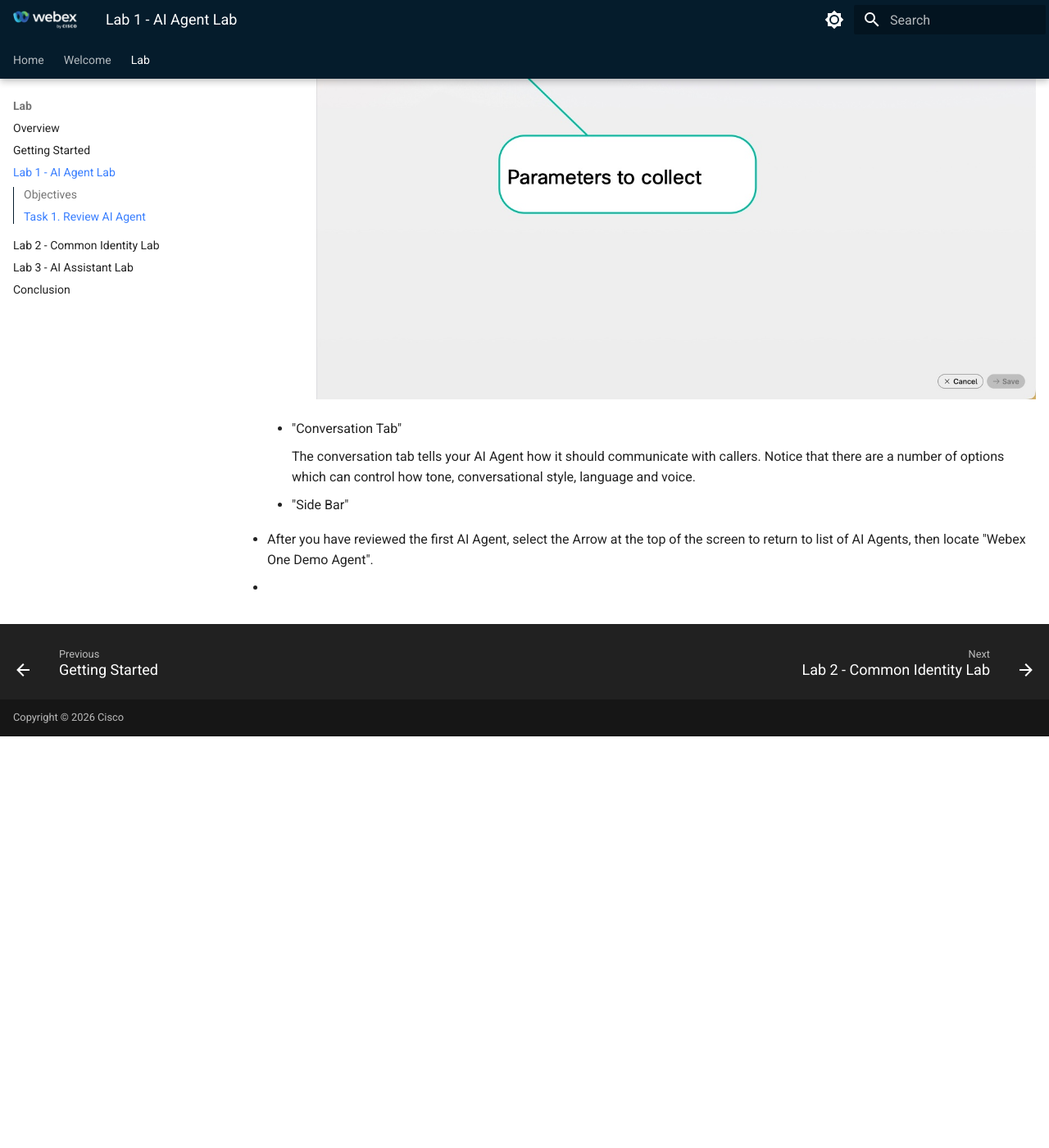
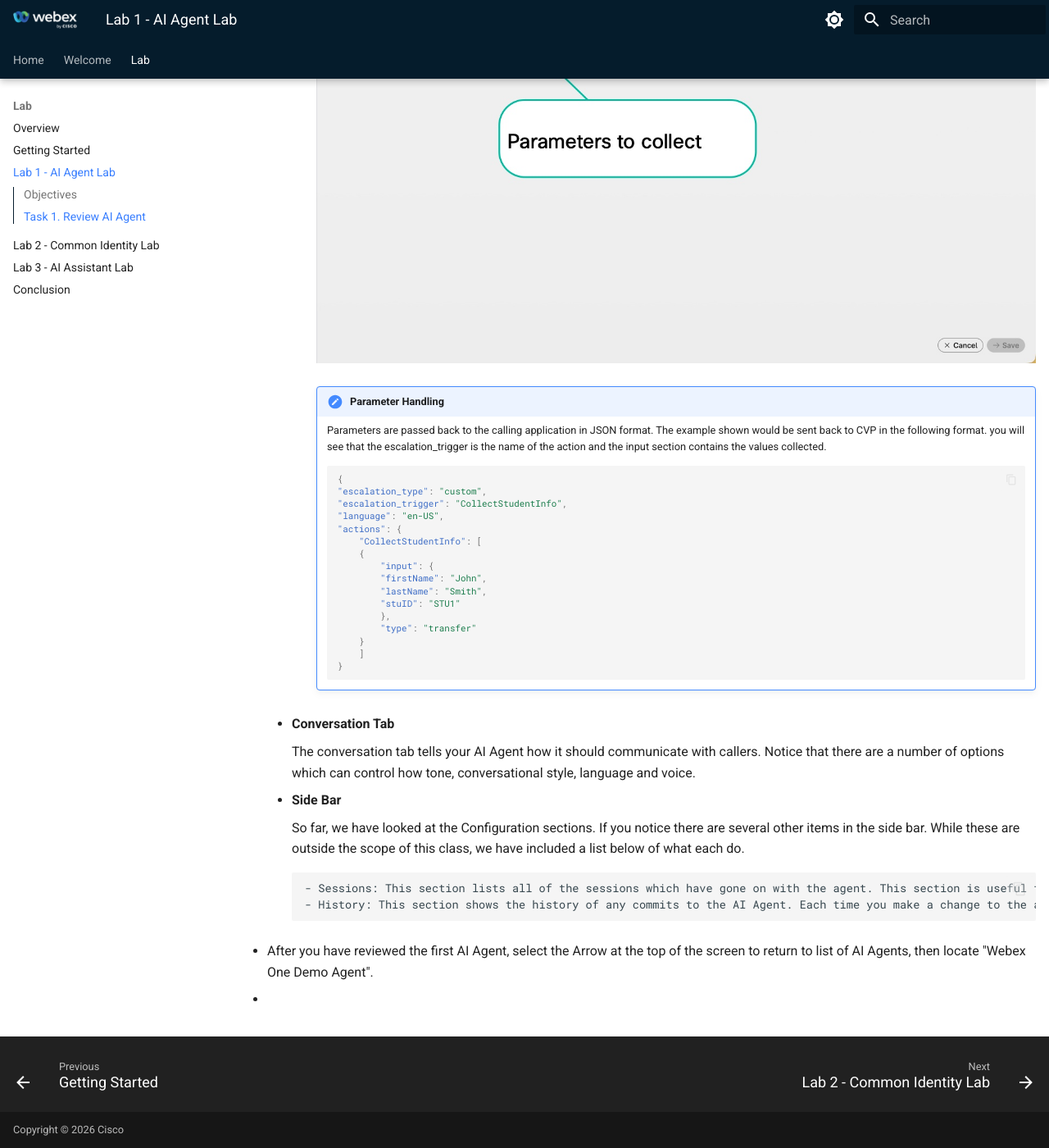
Before and after one commit to WebexCC-SA/LAB-21051, an MkDocs documentation site: the page built from docs/Lab1_AI_Agent.md, in a window 1280 px wide and 1400 px high, scrolled down 6849 px. Shown: the whole window at 82% size. Built offline with MkDocs 1.6.1 and Material for MkDocs 9.7.7, drawn with Linux system fonts in a browser that asks for light colours; before the commit the page ends 7747 px from its top, so only the background shows below that; some of the changed text lies outside the part shown.

Commit message:
Lab 1 Updates

````diff
--- a/docs/Lab1_AI_Agent.md
+++ b/docs/Lab1_AI_Agent.md
@@ -50,7 +50,7 @@
     - On **WKSTN1**, use Chrome to login to Webex Connect, [ciscolivetenant03.eu.webexconnect.io](https://ciscolivetenant03.eu.webexconnect.io/login){:target="_blank"}
 
 
-    - Select the button labeled, Login Using Webex SSO, then use the following credentials:
+    - Select the button labeled, "Login Using Webex SSO", then use the following credentials:
 
          - ***Username:*** pcce.demo+webex1@gmail.com
          - ***Password:*** P@ssw0rd2026
@@ -65,26 +65,24 @@
 
         ![Initial AI Agent](./assets/Lab1_AI_Agent/AIAgent_Studio_IntialAgent.jpg)
 
-    - Use the annotated images to explore the first AI Agent.
+    - Review the sections below to explore the first AI Agent.
 
-        - "Profile Tab"
+        - **Profile Tab**
             ![Annotated Profile Tab](./assets/Lab1_AI_Agent/InitialAgent_Profile_tab.jpg)
 
             - [AI Engines Explanation](https://help.webex.com/en-us/article/ne6s80cb/Understand-AI-engines-for-AI-agents){:target="_blank"}
 
-        - "Instructions Tab"
-
+        - **Instructions Tab**
             ![Annotate Instructions Tab](./assets/Lab1_AI_Agent/InitialAgent_Instructions_tab.jpg)
 
-        - "Knowledge Tab"
-
+        - **Knowledge Tab**
             Knowledge is not used in this AI Agent
 
-        - "Actions Tab"
+        - **Actions Tab**
 
             ![Annotated Actions Tab](./assets/Lab1_AI_Agent/InitialAgent_Actions_tab.jpg)
 
-            - Action Types:
+            - _Action Types_:
                 - Transfer - These are used when you want to pass information back to the calling system. When a transfer action is called, the AI Agent session ends.
                 - Fulfillment - These are used when you want to process information which is collected. When a fulfillment action is called, the AI Agent session is paused, retaining context until the fulfillment response is returned.
 
@@ -92,11 +90,37 @@
 
                 ![Annotated Transfer Action](./assets/Lab1_AI_Agent/InitialAgent_CollectStudentInfo.jpg)
 
-        - "Conversation Tab"
+                !!! note "Parameter Handling"
+                    Parameters are passed back to the calling application in JSON format. The example shown would be sent back to CVP in the following format. you will see that the escalation_trigger is the name of the action and the input section contains the values collected.
+                    ```json
+                    {
+                    "escalation_type": "custom",
+                    "escalation_trigger": "CollectStudentInfo",
+                    "language": "en-US",
+                    "actions": {
+                        "CollectStudentInfo": [
+                        {
+                            "input": {
+                            "firstName": "John",
+                            "lastName": "Smith",
+                            "stuID": "STU1"
+                            },
+                            "type": "transfer"
+                        }
+                        ]
+                    }
+                    ```
+
+        - **Conversation Tab**
 
             The conversation tab tells your AI Agent how it should communicate with callers. Notice that there are a number of options which can control how tone, conversational style, language and voice.
 
-        - "Side Bar"
+        - **Side Bar**
+
+            So far, we have looked at the Configuration sections. If you notice there are several other items in the side bar. While these are outside the scope of this class, we have included a list below of what each do.
+
+                - Sessions: This section lists all of the sessions which have gone on with the agent. This section is useful for troubleshooting and understanding how each conversation happened.
+                - History: This section shows the history of any commits to the AI Agent. Each time you make a change to the agent, you must save then publish the change
 
     - After you have reviewed the first AI Agent, select the Arrow at the top of the screen to return to list of AI Agents, then locate "Webex One Demo Agent".
 
````
Also changed, not shown: docs/assets/Lab1_AI_Agent/InitialAgent_Instructions_tab.jpg.
